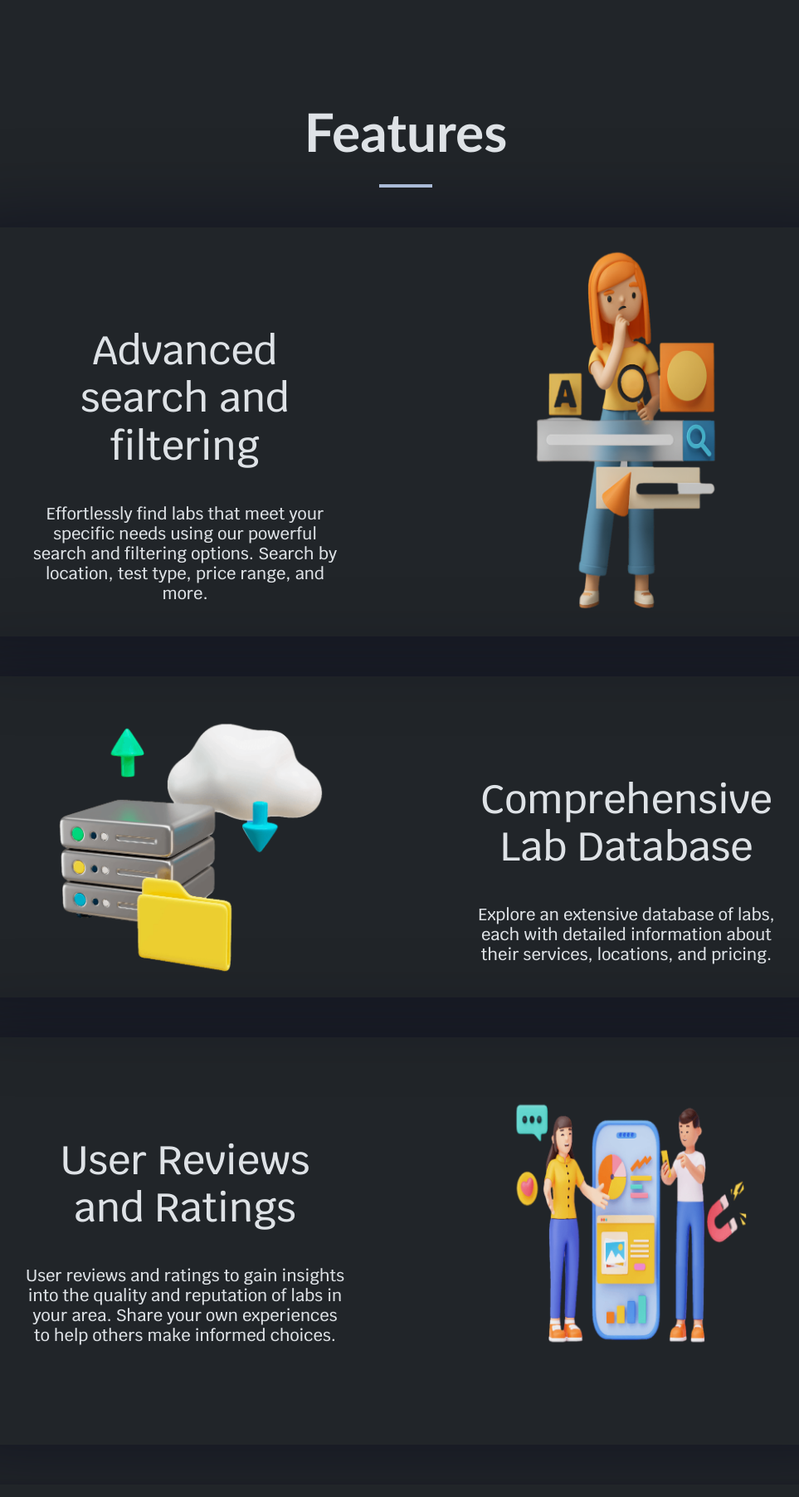
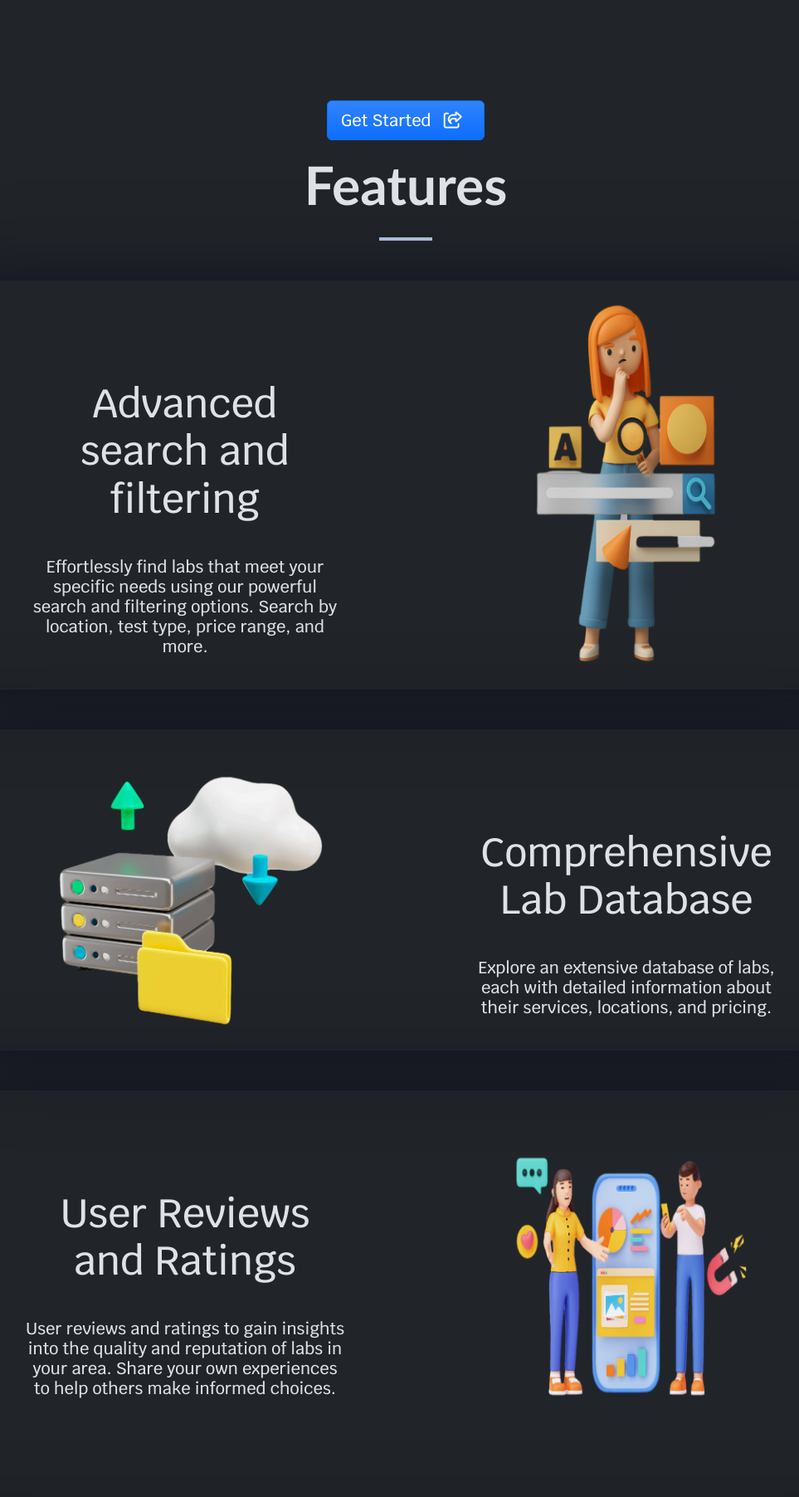
Before and after one commit to AdarshSingh9540/labotics1, a Django app: page /aftersignup.html/ in a window 1280 px wide. Shown: the part 493-2297 px from the top of the page at 83% size, without its empty margins (151-1114 px from the left). Run offline with Django 4.2, Linux system fonts and the light colour scheme; some libraries are stand-ins or nearby versions.

Commit message:
first committsst

```diff
--- a/templates/aftersignup.html
+++ b/templates/aftersignup.html
@@ -79,6 +79,10 @@
     <img class="heroimage pure-img" src="{% static 'images/download.png' %}" alt="">
 
   </div>
+  <div class="centrekr">
+    <button type="button" class="btn btn-primary btn-lg bg-gradient mx-2 rounded-2 mb-3"><a href="{% url "search" %}"
+      style="text-decoration: none; color: #fff;">Get Started  <i class="fa-regular fa-share-from-square" style="margin: 0 10px 0 10px;"></i></a></button>
+  </div>
 
   <div class="centrekr">
     <h2 class="mb-4 head"> Features </h2>
@@ -140,6 +144,29 @@
     </div>
 
     <img class="heroimage right" src="{% static 'images/review.png' %}" alt="">
+
+  </div>
+ </div>
+ <div class="container " >
+  <div class=" d-flex flex-row justify-content-between rounded-5 mb-5" style="box-shadow: 0 0 100px rgba(0, 0, 25, 0.5);
+  padding-left: 100px; padding-right: 100px;
+   ">
+
+
+    <img class="heroimage2 left pure-img" src="{% static 'images/search.png' %}" style="margin-bottom: 25px;" alt="">
+
+    <div class=" herotext2 right" style="width: 35vw; margin-bottom: 25px;">
+      <div class="">
+        <h1 class="herohead " style="font-size: 3rem; font-weight: 500;">Body Mass Index (BMI) Check</h1>
+      </div>
+
+      <div class=" ">
+        <h1 class="fs-5">Enhance user health tracking by including a BMI (Body Mass Index) calculator, allowing users to input their weight and height for instant BMI calculation and personalized health insights.</h1>
+      </div>
+      <a class="btn btn-primary" href="{% url "bmi" %}" role="button" style="margin-left: 45%; padding: 10px; font-size: 22px; margin-top: 15px; margin-bottom: 40px;">Check BMI <i class="fa-regular fa-share-from-square" style="margin: 0 10px 0 10px;"></i></a>
+
+
+    </div>
 
   </div>
  </div>
```
